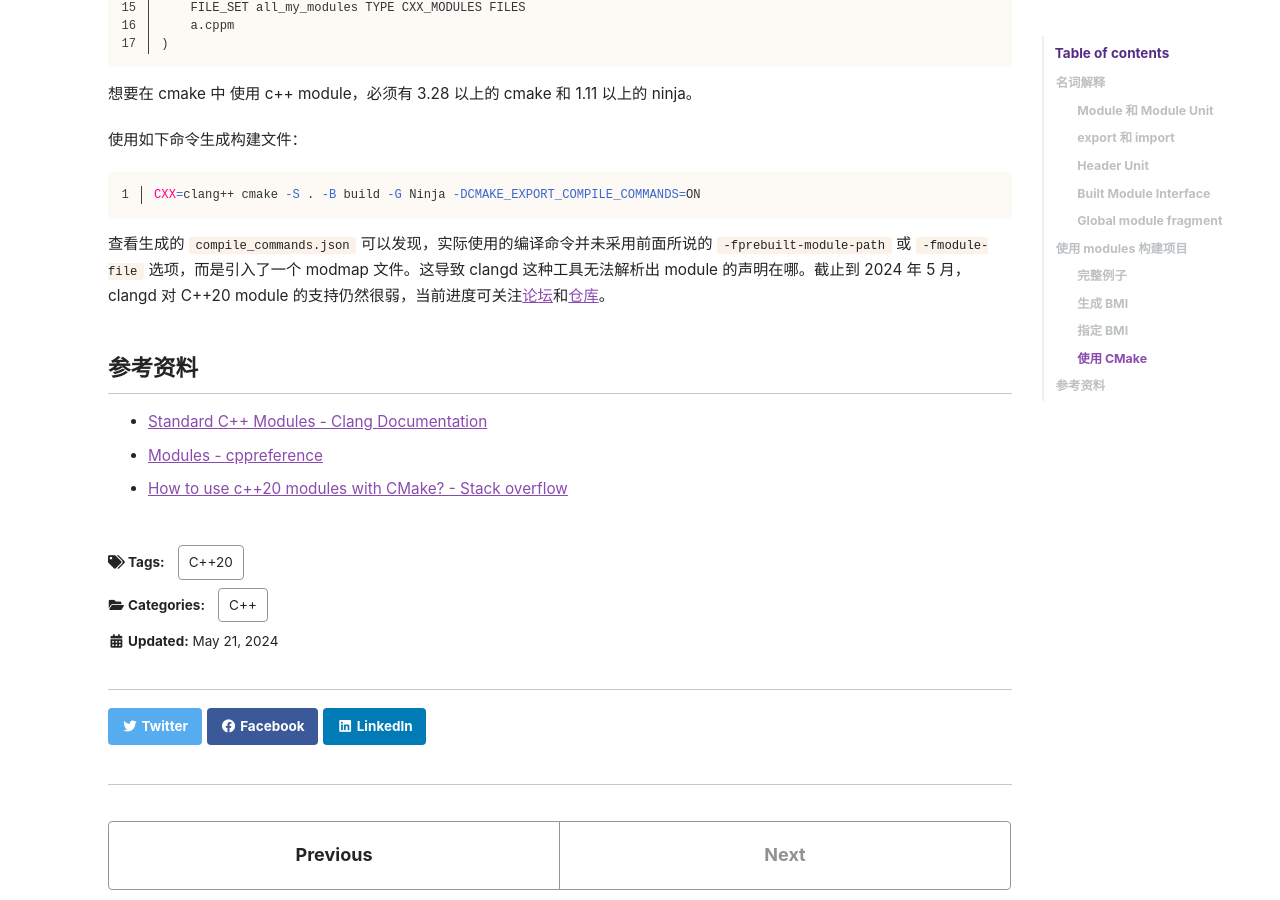
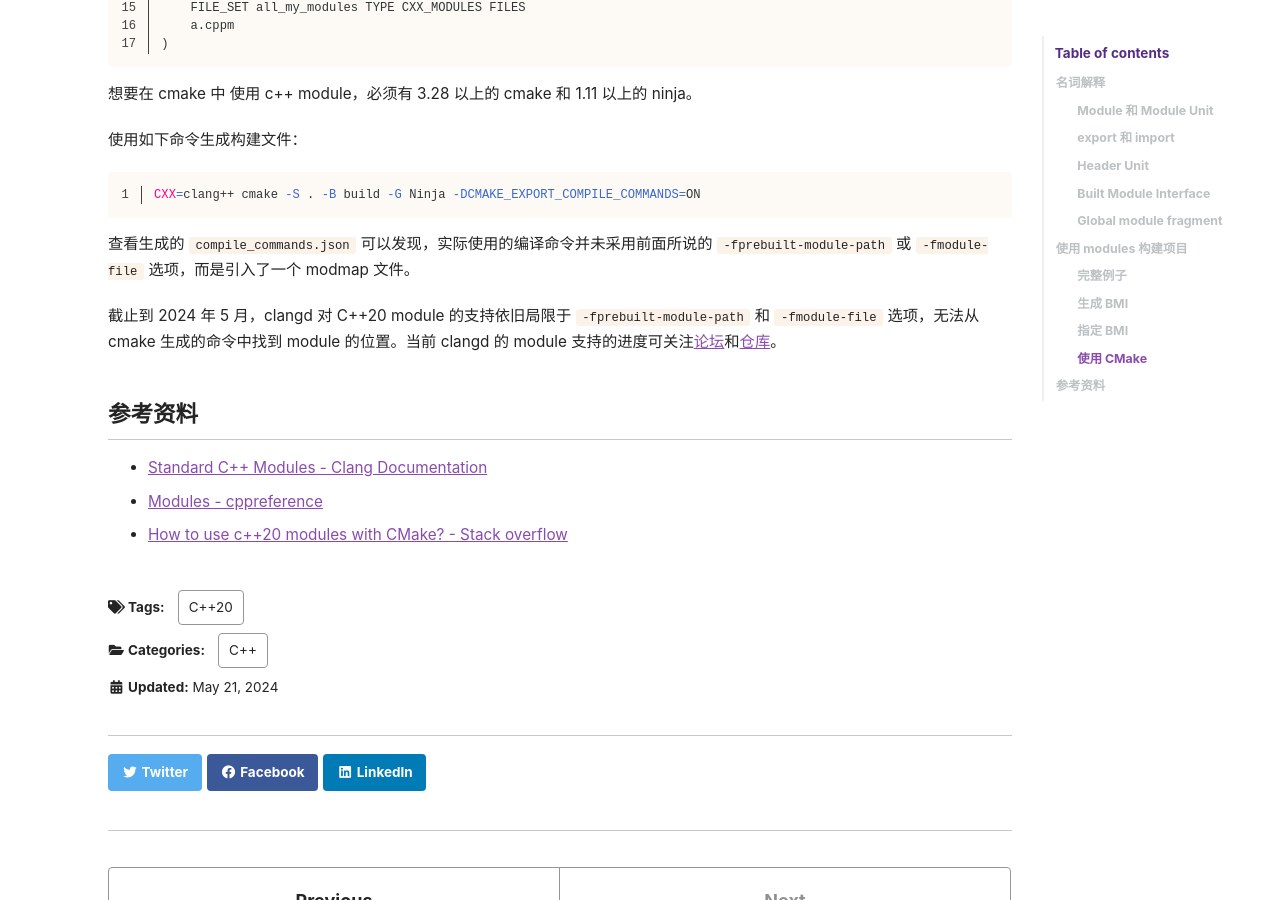
Before and after one commit to ihnfsax/ihnfsax.github.io, a Jekyll site: the page built from _posts/2024-05-21-cpp-modules.md, in a window 1280 px wide and 900 px high, scrolled down 8397 px. Built offline with Jekyll 4.4.1, drawn with Linux system fonts in a browser that asks for light colours; cached includes are drawn as plain includes; some web fonts are replaced; comment, search, counter and statistics services are not loaded.

Commit message:
Fix some error in post

````diff
--- a/_posts/2024-05-21-cpp-modules.md
+++ b/_posts/2024-05-21-cpp-modules.md
@@ -385,7 +385,9 @@ target_sources(demo
 CXX=clang++ cmake -S . -B build -G Ninja -DCMAKE_EXPORT_COMPILE_COMMANDS=ON
 ```
 
-查看生成的 `compile_commands.json` 可以发现，实际使用的编译命令并未采用前面所说的 `-fprebuilt-module-path` 或 `-fmodule-file` 选项，而是引入了一个 modmap 文件。这导致 clangd 这种工具无法解析出 module 的声明在哪。截止到 2024 年 5 月，clangd 对 C++20 module 的支持仍然很弱，当前进度可关注[论坛](https://discourse.llvm.org/t/rfc-directions-for-modules-support-in-clangd/78072)和[仓库](https://github.com/clangd/clangd/issues/1293)。
+查看生成的 `compile_commands.json` 可以发现，实际使用的编译命令并未采用前面所说的 `-fprebuilt-module-path` 或 `-fmodule-file` 选项，而是引入了一个 modmap 文件。
+
+截止到 2024 年 5 月，clangd 对 C++20 module 的支持依旧局限于 `-fprebuilt-module-path` 和 `-fmodule-file` 选项，无法从 cmake 生成的命令中找到 module 的位置。当前 clangd 的 module 支持的进度可关注[论坛](https://discourse.llvm.org/t/rfc-directions-for-modules-support-in-clangd/78072)和[仓库](https://github.com/clangd/clangd/issues/1293)。
 
 ## 参考资料
 
````
